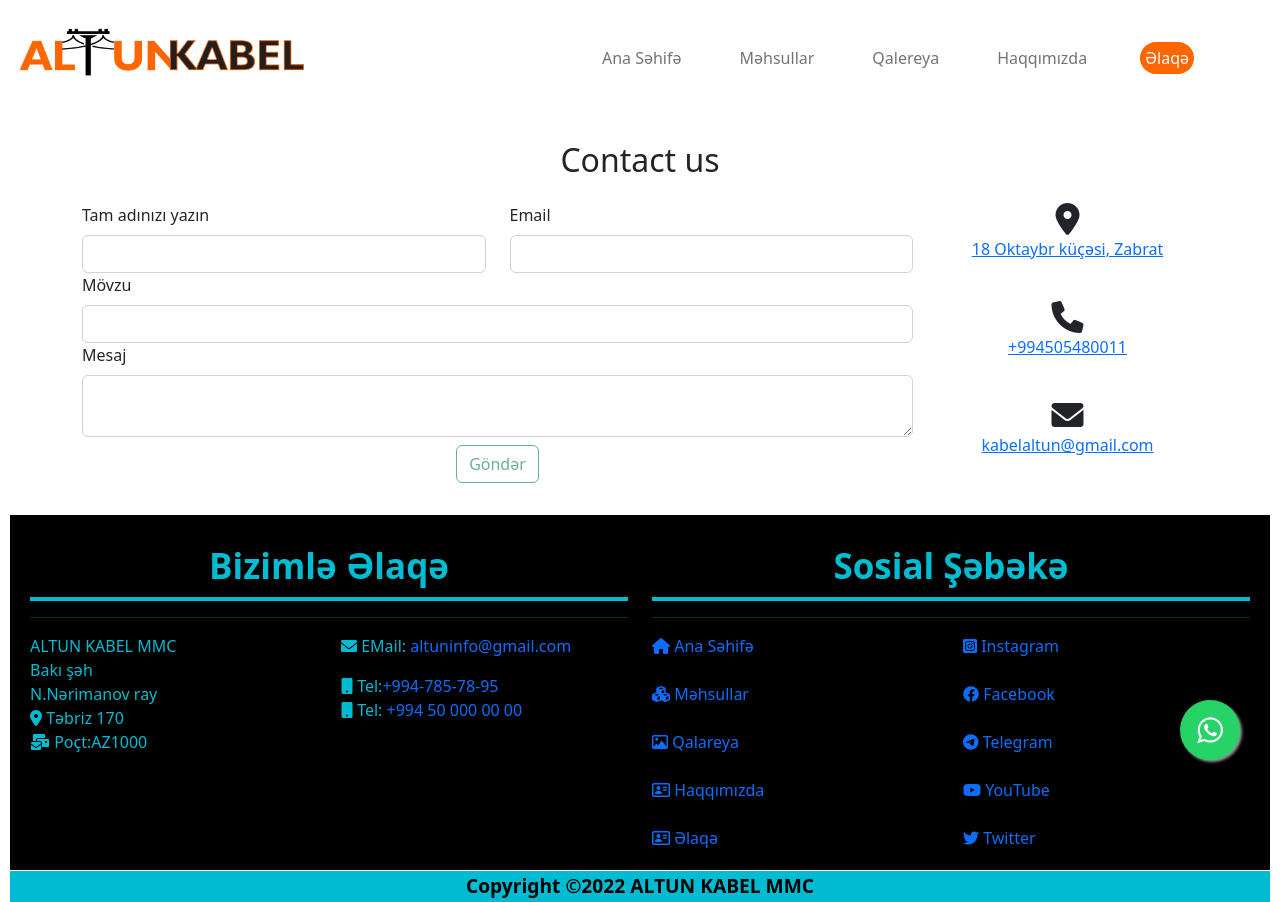
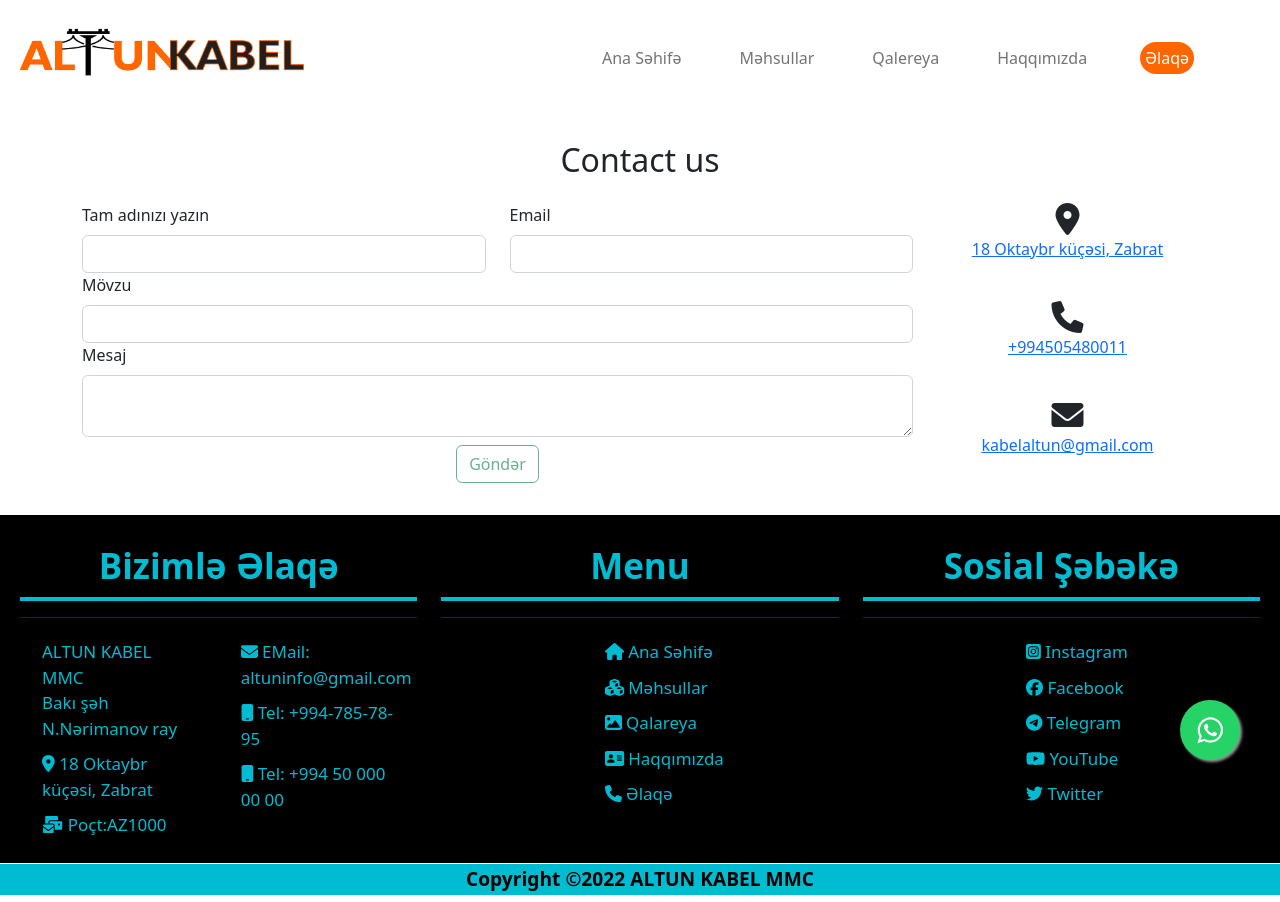
Before and after one commit to zahid2000/AltunKabel_Project, an Angular app: page /contact in a window 1280 px wide. Built offline with nearby package versions, Linux system fonts and the light colour scheme.

Commit message:
footer design

```diff
--- a/src/app/app.module.ts
+++ b/src/app/app.module.ts
@@ -31,6 +31,7 @@
     ReactiveFormsModule,
     HttpClientModule,
     BrowserAnimationsModule,
+    FontAwesomeModule
 
   ],
   providers: [],
--- a/src/app/components/footer/footer.component.css
+++ b/src/app/components/footer/footer.component.css
@@ -144,60 +144,83 @@
 }
  */
 
-.footer{
+.footer {
   background-color: #000000;
-  color:#00BCD3;
-  margin-left: 10px;
-  margin-right: 10px;
+  color: #00bcd3;
   padding: 20px;
 }
-.footer .footer-title{
+.footer .footer-title {
   text-align: center;
   font-size: 35px;
   font-weight: bold;
-margin-right: 230px;
   padding-bottom: 10px;
   padding-top: 10px;
   width: 100%;
-border-bottom:4px solid    ;
-border-color: #00BCD3 !important;
+  border-bottom: 4px solid;
+  border-color: #00bcd3 !important;
 }
 
+li {
+  list-style: none;
+  padding: 5px 10px;
+  color: #00bcd3;
+  font-size: 17px;
+}
+li a {
+  color: #00bcd3;
+  text-decoration: none;
+}
+li a:hover {
+  color: blue;
+}
 
+.menu li a {
+  padding-left: 40%;
+}
+.sosial li a {
+  padding-left: 40%;
+}
+@media screen and (max-width: 574px) {
+  .contact li {
+    padding-left: 25%;
+  }
+  .menu li a {
+    padding-left: 30% !important;
+  }
+  .sosial li a {
+    padding-left: 30% !important  ;
+  }
+   .footer-title {
+    padding-right: 90px !important;
+  }
+}
 
 /*whatsapp*/
 
-.float{
-	position:fixed;
-	width:60px;
-	height:60px;
-	bottom:40px;
-	right:40px;
-	background-color:#25d366;
-	color:#FFF;
-	border-radius:50px;
-	text-align:center;
+.float {
+  position: fixed;
+  width: 60px;
+  height: 60px;
+  bottom: 40px;
+  right: 40px;
+  background-color: #25d366;
+  color: #fff;
+  border-radius: 50px;
+  text-align: center;
   align-items: center;
-  font-size:30px;
+  font-size: 30px;
   box-shadow: 2px 2px 3px #999;
-  z-index:100;
-  padding-top:7px;
+  z-index: 100;
+  padding-top: 7px;
 }
-li{
-  list-style: none;
+
+/* copyright */
+.copyright {
+  border-top: 1px solid white;
+  background-color: #00bcd3;
+  text-align: center;
 }
- a{
-  text-decoration: none;
-}
-/* copyright */
-.copyright{
-  border-top: 1px solid white;
-  background-color: #00BCD3;
-  text-align: center;
-margin-right: 10px;
-margin-left: 10px;
-}
-.copyright p{
+.copyright p {
   font-size: 1.2em;
   font-weight: 600;
   color: #000000;
--- a/src/app/components/footer/footer.component.html
+++ b/src/app/components/footer/footer.component.html
@@ -58,94 +58,118 @@
 </footer> -->
 <div class="footer">
   <div class="row">
-    <div class="col-md-6">
+    <div class="col-md-4 contact order-1">
       <h3 class="footer-title">Bizimlə Əlaqə</h3>
-
       <hr class="divider" />
+    <div class="container">
       <div class="row">
         <div class="col-sm-6">
-          <p>
+          <li>
             ALTUN KABEL MMC<br />
             Bakı şəh<br />
             N.Nərimanov ray<br />
-            <i class="fas fa-map-marker-alt"></i> Təbriz 170<br />
-            <i class="fas fa-mail-bulk"></i> Poçt:AZ1000
-          </p>
+          </li>
+          <li>
+
+            <a
+              href="https://www.google.com/maps/place/Altun+Kabel+MMC/@40.4843262,49.9561076,15z/data=!4m12!1m6!3m5!1s0x0:0xde602d1db59ef988!2sAltun+Kabel+MMC!8m2!3d40.4843262!4d49.9561076!3m4!1s0x0:0xde602d1db59ef988!8m2!3d40.4843262!4d49.9561076"
+              target="_blank"
+            >
+            <fa-icon [icon]="faMapMarkerAlt"></fa-icon> 18 Oktaybr küçəsi, Zabrat</a
+            >
+          </li>
+          <li><fa-icon [icon]="faMailBulk"></fa-icon> Poçt:AZ1000</li>
         </div>
         <div class="col-sm-6">
-          <p>
-            <i class="fas fa-envelope"></i> EMail:<a
+          <li>
+            <a
               href="mailto:altuninfo@gmail.com"
             >
-              altuninfo@gmail.com
+            <fa-icon [icon]="faEnvelope"></fa-icon> EMail:  altuninfo@gmail.com
             </a>
-          </p>
-          <p>
-            <i class="fas fa-mobile"></i> Tel:<a href="tel:+994-785-78-95"
-              >+994-785-78-95</a
-            ><br />
-            <i class="fas fa-mobile"></i> Tel:<a href="#"> +994 50 000 00 00</a>
-          </p>
+          </li>
+          <li>
+            <a
+              href="tel:+994-785-78-95"
+              > <fa-icon [icon]="faMobile"></fa-icon> Tel: +994-785-78-95</a
+            >
+          </li>
+          <li>
+           <a href="#">
+            <fa-icon [icon]="faMobile"></fa-icon> Tel: +994 50 000 00 00</a
+            >
+          </li>
         </div>
       </div>
     </div>
-    <div class="col-md-6">
+    </div>
+    <div class="col-md-4 menu order-3 order-md-2">
+      <h3 class="footer-title">Menu</h3>
+      <hr class="divider" />
+
+      <div class="container">
+        <li>
+         <a [routerLink]="['/home']" routerLinkActive="router-link-active"> <fa-icon [icon]="faHome"></fa-icon>   Ana Səhifə</a
+          >
+        </li>
+        <li>
+          <a [routerLink]="['/products']" routerLinkActive="router-link-active"
+            ><fa-icon [icon]="faCubes"></fa-icon>  Məhsullar</a
+          >
+        </li>
+        <li>
+          <a [routerLink]="['/galery']" routerLinkActive="router-link-active"
+            ><fa-icon [icon]="faImage"></fa-icon> Qalareya
+          </a>
+        </li>
+        <li>
+          <a [routerLink]="['/about']" routerLinkActive="router-link-active"
+            > <fa-icon [icon]="faAddressCard"></fa-icon> Haqqımızda
+          </a>
+        </li>
+        <li>
+          <a [routerLink]="['/contact']" routerLinkActive="router-link-active"
+            ><fa-icon [icon]="faPhone"></fa-icon> Əlaqə
+          </a>
+        </li>
+      </div>
+    </div>
+    <div class="col-md-4 sosial order-2 order-md-3">
       <h3 class="footer-title">Sosial Şəbəkə</h3>
 
       <hr class="divider" />
+      <div class="container">
         <div class="row">
-        <div class="col-sm-6">
+          <div class="col">
             <li>
-          <a href="#"> <i class="fa-solid fa-house"></i> Ana Səhifə</a>
+              <a href="https://www.instagram.com/altun_kablo/" target="_blank"
+                ><fa-icon [icon]="faInstagram"></fa-icon> Instagram</a
+              >
             </li>
 
-        <br />
+            <li>
+              <a
+                href="https://www.facebook.com/Altun-Elektrik-169825463490646"
+                target="_blank"
+              >
+              <fa-icon [icon]="faFacebook"></fa-icon> Facebook</a
+              >
+            </li>
 
             <li>
-          <a href="#"><i class="fa-solid fa-cubes"></i> Məhsullar</a>
+              <a href="#"><fa-icon [icon]="faTelegram"></fa-icon> Telegram</a>
             </li>
-        <br />
 
             <li>
-          <a href="#"><i class="fa-regular fa-image"></i> Qalareya </a>
+              <a href="#"><fa-icon [icon]="faYoutube"></fa-icon> YouTube</a>
             </li>
-        <br />
 
             <li>
-          <a href="#"
-            ><i class="fa-regular fa-address-card"></i> Haqqımızda
-          </a>
-        </li>
-        <br>
-        <li>
-          <a href="#"
-            ><i class="fa-regular fa-address-card"></i> Əlaqə
-          </a>
-        </li>
-      </div>
-        <div class="col-sm-6">
-          <li>
-            <a href="#"><i class="fa-brands fa-instagram-square"></i> Instagram</a>
-          </li>
-          <br />
-          <li>
-            <a href="#"> <i class="fa-brands fa-facebook"></i> Facebook</a>
-          </li>
-          <br />
-          <li>
-            <a href="#"><i class="fa-brands fa-telegram"></i> Telegram</a>
-          </li>
-          <br />
-          <li>
-            <a href="#"><i class="fa-brands fa-youtube"></i> YouTube</a>
-          </li>
-          <br />
-          <li>
-            <a href="#"><i class="fa-brands fa-twitter"></i> Twitter</a>
+              <a href="#"><fa-icon [icon]="faTwitter"></fa-icon> Twitter</a>
             </li>
           </div>
         </div>
-
+      </div>
     </div>
   </div>
 </div>
--- a/src/app/components/footer/footer.component.ts
+++ b/src/app/components/footer/footer.component.ts
@@ -1,12 +1,31 @@
 import { Component, OnInit } from '@angular/core';
-
+import{ faContao, faFacebook, faFacebookF, faFacebookMessenger, faFacebookSquare, faInstagram, faInstagramSquare, faProductHunt, faSquareFacebook, faSquareInstagram, faTelegram, faTelegramPlane, faTwitter, faYoutube} from '@fortawesome/free-brands-svg-icons'
+import{faAddressBook, faAddressCard, faContactBook, faCubes, faCubesStacked, faEnvelope, faHistory, faHome, faHomeLg, faHomeLgAlt, faHouse, faImage, faMailBulk, faMap, faMapLocation, faMapLocationDot, faMapMarked, faMapMarkerAlt, faMobile, faPhone, } from '@fortawesome/free-solid-svg-icons'
 @Component({
   selector: 'app-footer',
   templateUrl: './footer.component.html',
   styleUrls: ['./footer.component.css']
 })
 export class FooterComponent implements OnInit {
+  //contact icons
+  faEnvelope=faEnvelope
+  faMailBulk=faMailBulk
+  faMapMarkerAlt=faMapMarkerAlt
+  faMobile=faMobile
 
+  //home icons
+  faHome=faHome
+  faCubes=faCubes
+  faImage=faImage
+  faAddressCard=faAddressCard
+  faPhone=faPhone
+
+  //social icons
+  faInstagram=faInstagramSquare
+  faFacebook=faFacebook
+  faTelegram=faTelegram
+  faYoutube=faYoutube
+  faTwitter=faTwitter
   constructor() { }
 
   ngOnInit(): void {
```
Also changed, not shown: package.json (+5 -4 lines), 1 other file (tests, documents, lock files or other folders). Lines whose indentation alone changed are shown as unchanged.
